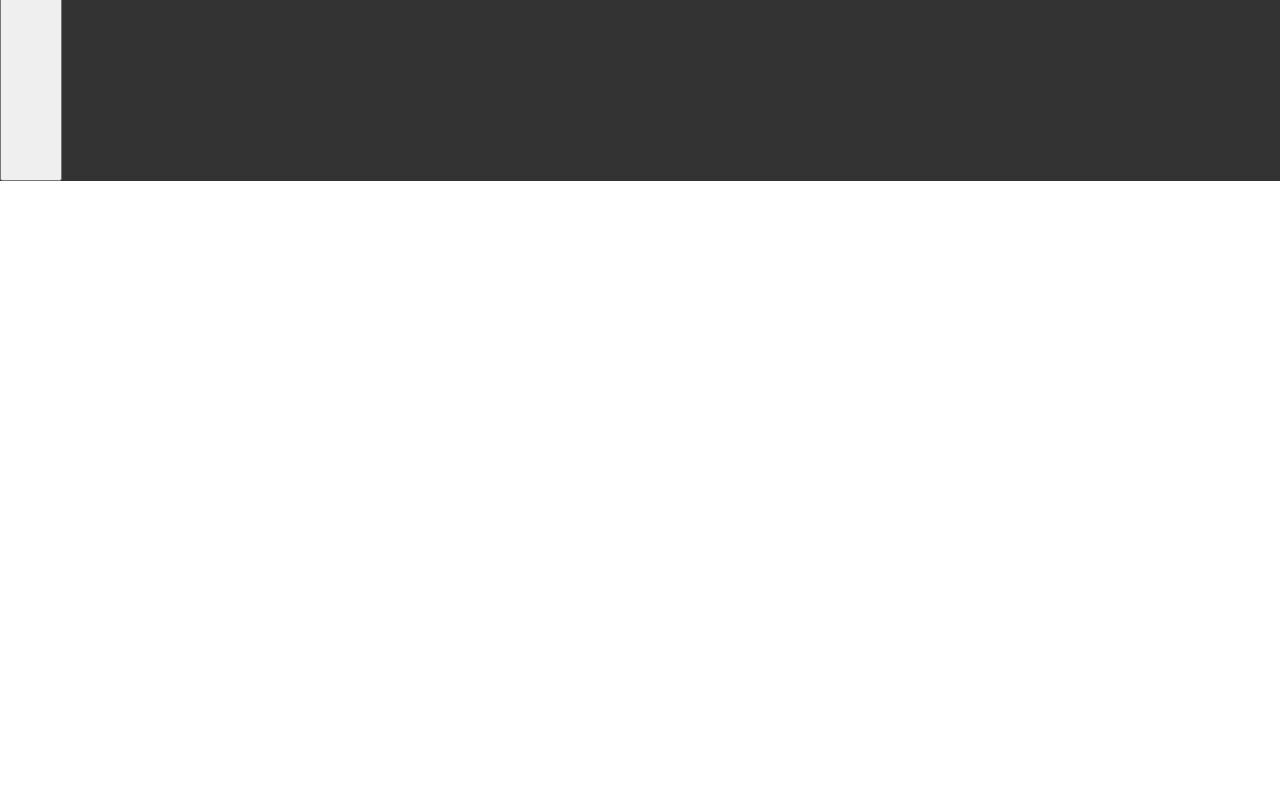
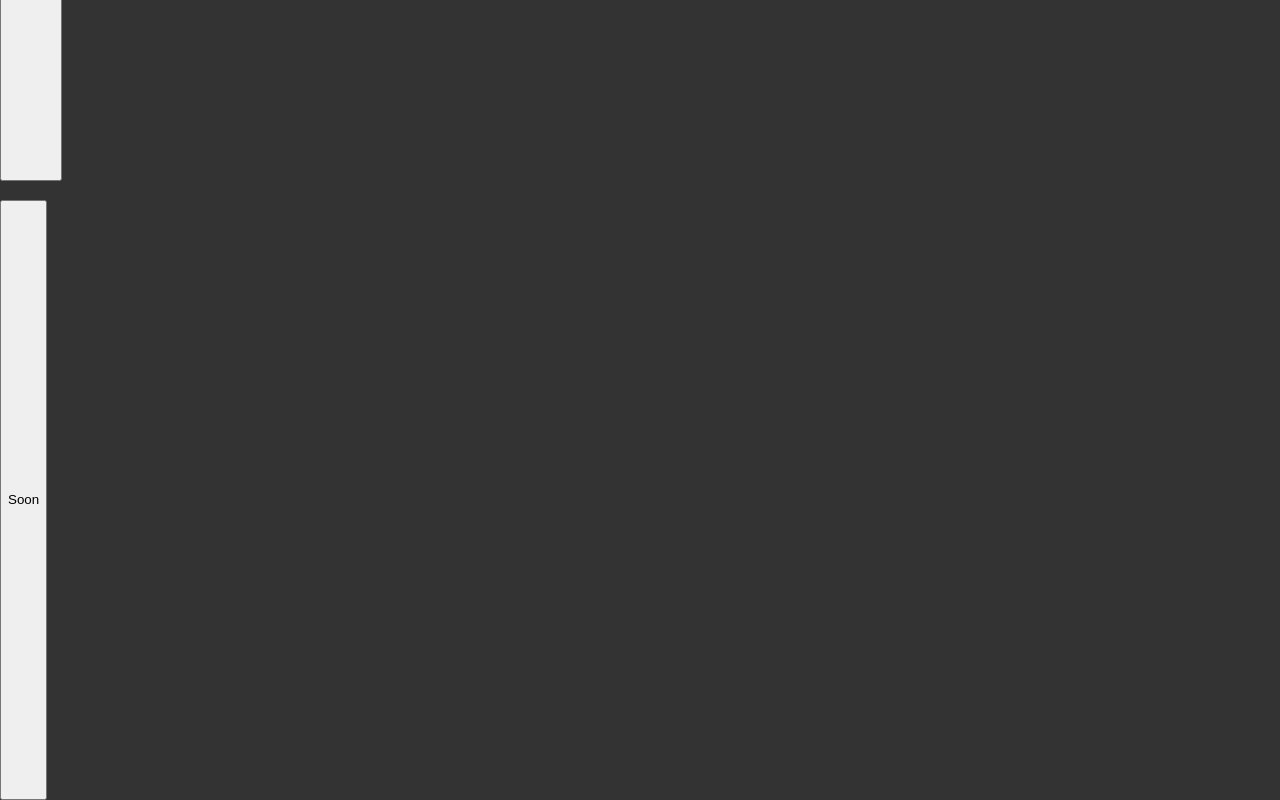
Before and after one commit to Pajko97/Watch-It-App, a React (Create React App) app: page / in a window 1280 px wide. Shown: the part 500-1300 px from the top of the page. Before the commit the page ends 800 px from the top, so only its background shows below. Built offline with nearby package versions, Linux system fonts and the light colour scheme.

Commit message:
Added soon category

```diff
--- a/src/App.js
+++ b/src/App.js
@@ -3,6 +3,7 @@ import Navbar from './components/Navbar/Navbar.js'
 import './App.css';
 import axios from 'axios'
 import Popular from './components/Popular/Popular'
+import Soon from './components/Soon/Soon'
 
 
 class App extends Component {
@@ -63,7 +64,8 @@ class App extends Component {
         </div>
          <Popular
          />
-
+         <br/>
+         <Soon/>
       </div>
     );
   }
--- a/src/components/Popular/Popular.js
+++ b/src/components/Popular/Popular.js
@@ -26,6 +26,7 @@ class Popular extends Component {
 
 
 
+
   render() {
     let populars = this.state.popular;
     return (
--- a/src/components/Soon/Soon.js
+++ b/src/components/Soon/Soon.js
@@ -0,0 +1,51 @@
+import React, { Component } from 'react'
+import axios from 'axios'
+
+ class Soon extends Component {
+
+    state = {
+        movies: [],
+        popular: [],
+        search: '',
+        votes: [],
+        api: '1ca88eaa9f43c3fe6943dba43a383cd7',
+        inTheatres: []
+
+       }
+
+    onSoon = (e) => {
+        this.setState({search:'discover/movie?&primary_release_date.gte=2018-05-10&primary_release_date.lte=2018-05-31' })
+        e.preventDefault();
+        axios.get(`http://api.themoviedb.org/3/${this.state.search}&api_key=${this.state.api}&page=1`)
+      //  .then((result) => console.log(result))
+        .then((result) => this.setState({
+        movies: [],
+        popular: [],
+        inTheatres: result.data.results
+    }))
+
+   }
+  render() {
+      let soon = this.state.inTheatres;
+    return (
+      <div className="popular">
+        <button type="submit" onClick={this.onSoon}>  Soon </button>
+        {
+           soon.map( (soon) =>
+            <div className="movie-box">
+            <img className="movie-box-image" src={"https://image.tmdb.org/t/p/w300" + soon.poster_path} alt="dog"/>
+              <div className="description">
+              <i className="votes">{soon.vote_average}</i>
+              <p>Release date: {soon.release_date}</p>
+                <h3>{soon.original_title}</h3>
+                <p className="overview">{soon.overview}</p>
+
+              </div>
+            </div>
+         )}
+      </div>
+    )
+  }
+}
+
+export default Soon
```
